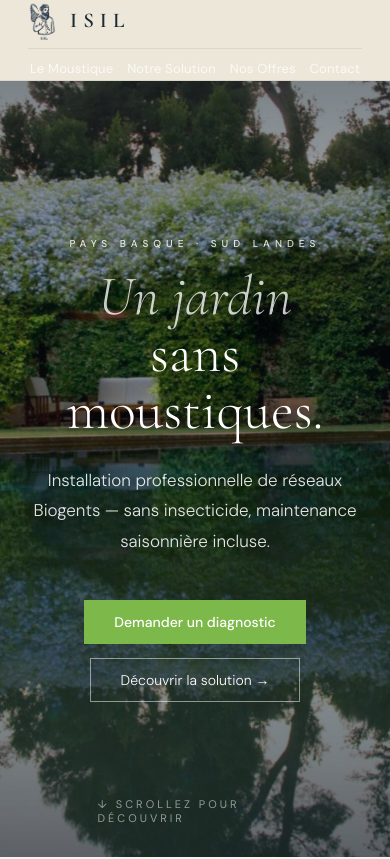
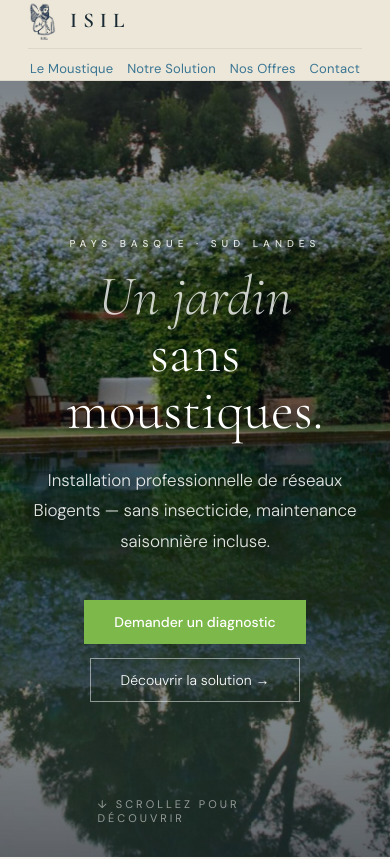
Before and after one commit to gorkasaubiette-blip/ISIL-site, a plain HTML site: page accueil.html in a window 390 px wide. Shown: the top 859 px of the page. Drawn offline with nearby package versions, Linux system fonts and the light colour scheme; a web font is replaced by a local one.

Commit message:
Fix nav mobile: liens bleus sur toutes les pages y compris nav-over

```diff
--- a/styles.css
+++ b/styles.css
@@ -784,14 +784,16 @@ nav.open .nav-burger span:nth-child(3) { transform:rotate(-45deg) translate(5px,
     border-top: 1px solid rgba(26,43,53,0.08);
     margin-top: 8px;
   }
-  .nav-links a {
+  .nav-links a,
+  nav.nav-over .nav-links a {
     font-size: 13px;
     letter-spacing: 0.2px;
-    color: var(--blue);
+    color: var(--blue) !important;
     padding: 4px 2px;
     white-space: nowrap;
   }
-  .nav-links a.act { color: var(--green); }
+  .nav-links a.act,
+  nav.nav-over .nav-links a.act { color: var(--green) !important; }
   .s, .s-sm { padding: 72px 28px; }
   .ph { padding: 56px 28px 44px; }
   .hero { padding: 100px 28px 80px; }
```
